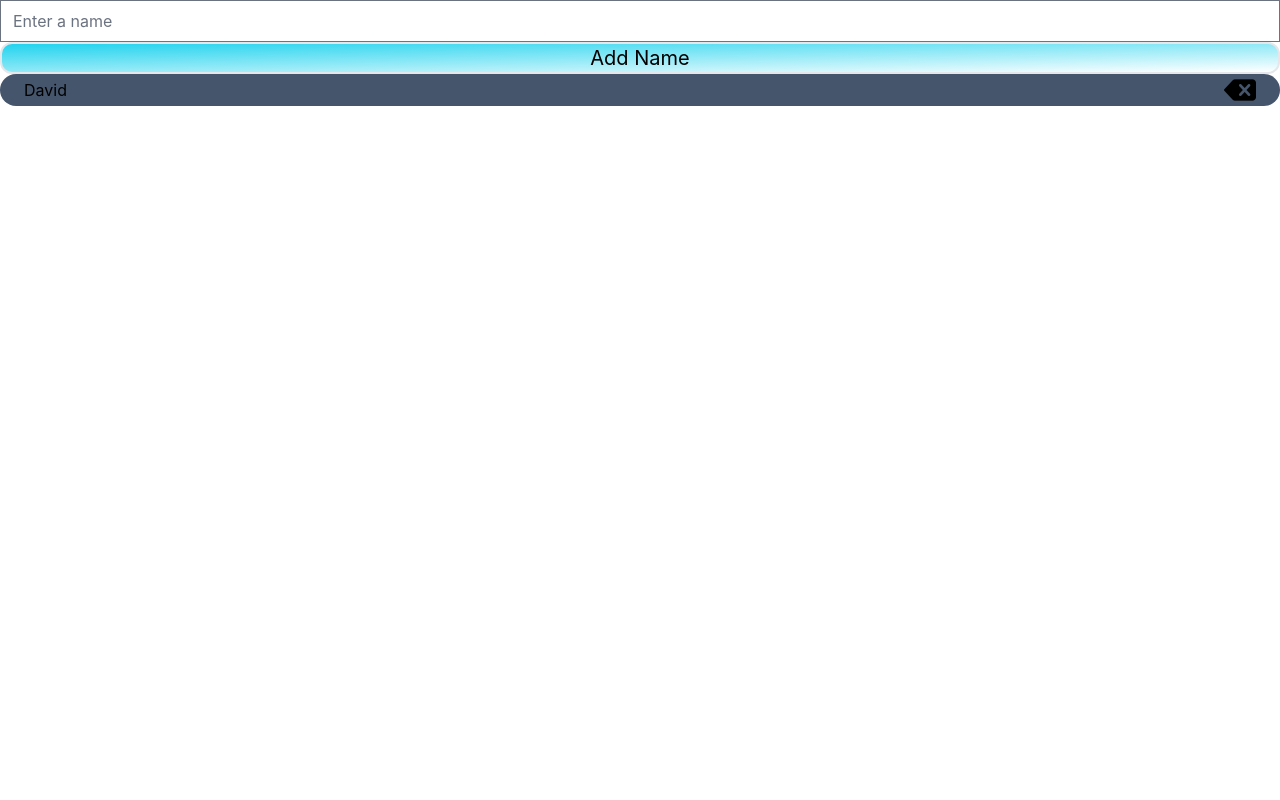
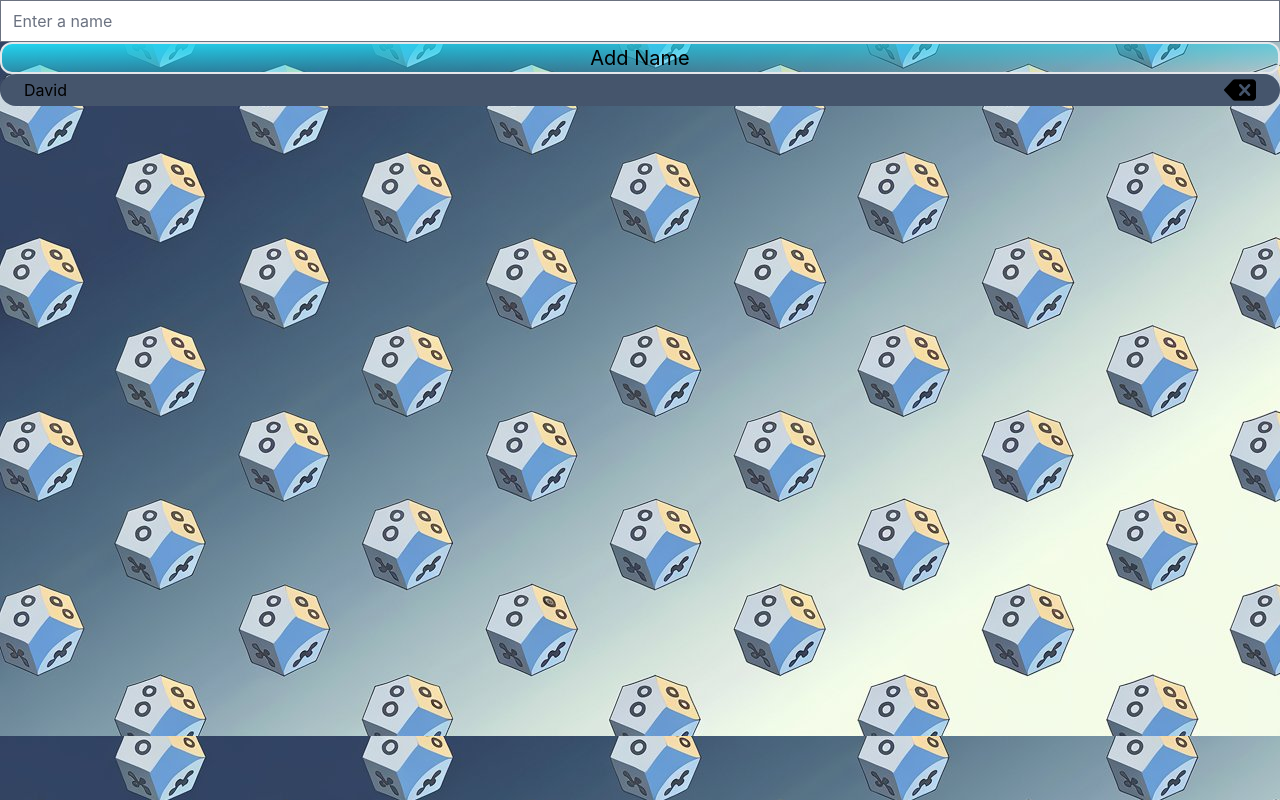
Before and after one commit to davidmonterrosa/MonterrosaDCEnhancedRandomNameGenerator, a website with bundled scripts: page index.html in a window 1280 px wide. Built offline with nearby package versions, Linux system fonts and the light colour scheme.

Commit message:
Added an image

```diff
--- a/index.html
+++ b/index.html
@@ -9,12 +9,17 @@
 
 
 </head>
-<body>
-    <main class="">
-        <div class="flex flex-col">
-            <input id="inputFieldForName" type="text" placeholder="Enter a name" class="rounded-xl">
-            <button id="addName" class="rounded-xl border-2 bg-gradient-to-br from-cyan-400 to-green-300 text-xl hover:cursor-pointer">Add Name</button>
-        </div>
+<body class="bg-[url(/assets/images/dice.jpeg)]">
+    <main class="flex flex-col justify-between">
+        <!-- Menu Section -->
+        <section>
+            <div class="flex flex-col">
+                <input id="inputFieldForName" type="text" placeholder="Enter a name" class="rounded-xl">
+                <button id="addName" class="rounded-xl border-2 bg-gradient-to-br from-cyan-400 to-green-300 text-xl hover:cursor-pointer">Add Name</button>
+            </div>
+        </section>
+
+        <!-- Names Display Section -->
         <section id="namesDisplayArea">
             <div class="flex justify-between items-center rounded-2xl bg-slate-600 px-6">
                 <h1>David</h1>
```
Also changed, not shown: assets/images/dice.jpeg (added), src/output.css.
